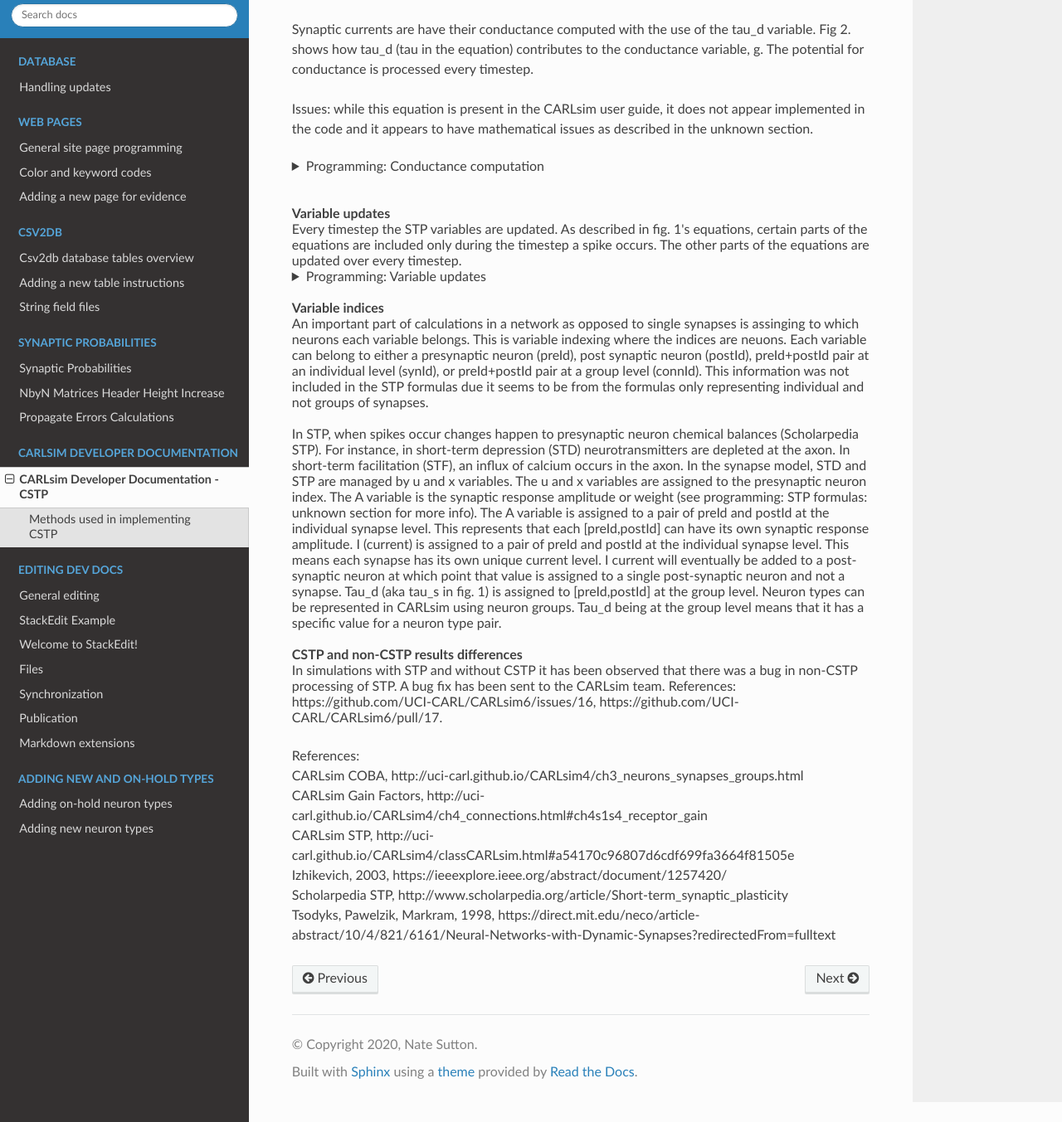
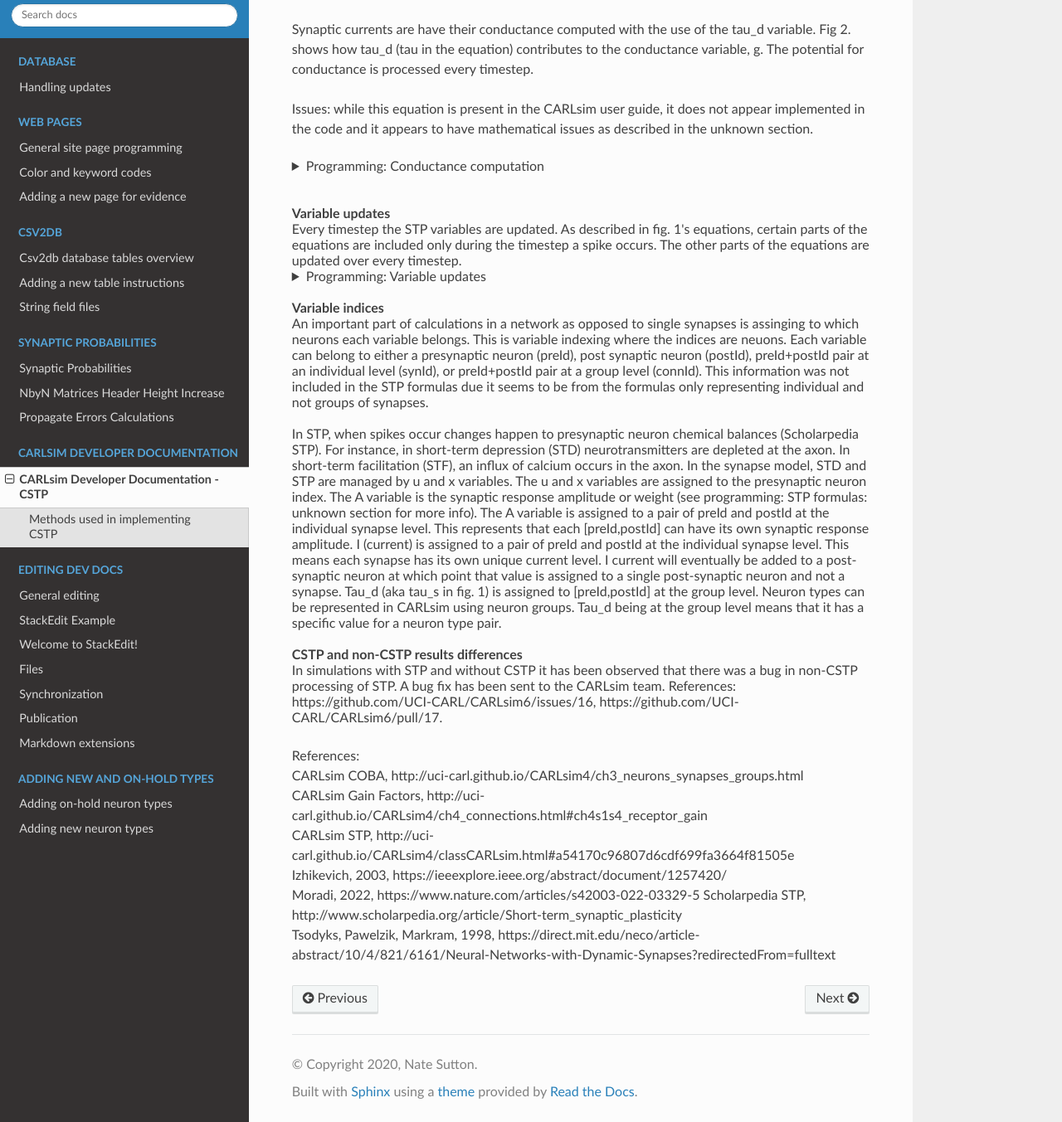
Before and after one commit to Hippocampome-Org/hco_dev_docs, a Sphinx documentation site: the page built from docs/csdevdocs/cstp.md, in a window 1280 px wide and 1400 px high, scrolled down 1403 px, cut to the strip 47-1400 px from the top of the window. Shown: the whole strip at 83% size. Built offline with Sphinx 7.4.7 and the Read the Docs theme 2.0.0, drawn with Linux system fonts in a browser that asks for light colours.

Commit message:
updated cstp doc description

```diff
--- a/docs/csdevdocs/cstp.md
+++ b/docs/csdevdocs/cstp.md
@@ -61,6 +61,7 @@ Eq. 1: Why "-u/tau_F" appears processed as "u*(1-(1/tau_F))"<br>
 Eq. 2: Why "(1-x)/tau_D" appears processed as "x+((1-x)/tau_D)"<br>
 Eq. 3: How dirac delta is processed because it is a subtraction and not multiplication. In the code comments it is listed as "* \delta" instead of "- \delta" which is on the CARLsim site's equations. The code uses a different formula then listed on the software's user guide? The source scholarpedia article has "* \delta" so I suspect this is just a variation or error in the user guide.<br>
 Eq. 3: The CARLsim user guide describes "A" as "A is the synaptic weight". However, the code in snn_manager.cpp, snn_gpu_module.cpp, and snn_cpu_module.cpp, processes A as "if stp_U > 0 then stp_A = 1/stp_U else stp_A = 1". stp_A represents synaptic weight? Why is stp_A set to inverted stp_U or 1? It is described as "scaling factor weighted" in comments and what does that mean? This is specific to "LN_I_CALC_TYPES" code. The source scholarpedia article appears to describe A as "the response amplitude that would be produced by total release of all the neurotransmitter". The reference article (Tsodyks, Pawelzik, Markram, 1998) describes A_se as the "absolute synaptic strength". Given there is another "wt" variable CARLsim uses for synaptic weight, it perhaps makes sense to consolidate the "A" and "wt" variables into one variable so that there are not two variables encoding synaptic strength.<br>
+Something perhaps important about A = 1/U is that this appears to serve the same function as g0 = g0 / U in (Moradi, 2022). In CARLsim code, g is processed as a conductance variable when the connect() function is called. It never has a timepoint 0, g0 = g0 / U, conversion that is seen in (Moradi, 2022)'s calculations. "A" being set to 1/U causes the same g/U calculation to be done during a synaptic spike update. Still, perhaps A could be combined with wt or renamed to something other than "synaptic strength", but this is perhaps the role it currently plays in calculations.<br>
 All eq.: Given that all equations in fig. 1 are derivatives, it is unclear where the source code solves for each variable's value for use in successive calculations in non-derivative form. For instance, u, x, and I, are all used in later calculations but where in the code are their values converted out of derivative form?<br>
 Note: NS has seen similar equation coding of Izhikevich model derivatives in pg. 3 code of (Izhikevich, 2003). Therefore, while it is unclear how it works, there seems to be evidence that derivatives processing can be computed in such a way. Izhikevich added processing of the derivative calculation twice per 1 ms timestep for "numerical stability" but perhaps that is optional. A point of confusion is that in Izhikevich's code, there is "value = value + derivative" for application of a value's derivative to the value. In the CARLsim code it appears it is just "value = derivative". It is unclear how the derivative is added to the value rather than the value just set to equal the derivative in the CARLsim code.<br><br>
 Potentially solved unknowns:<br>
@@ -120,5 +121,6 @@ CARLsim COBA, http://uci-carl.github.io/CARLsim4/ch3_neurons_synapses_groups.htm
 CARLsim Gain Factors, http://uci-carl.github.io/CARLsim4/ch4_connections.html#ch4s1s4_receptor_gain<br>
 CARLsim STP, http://uci-carl.github.io/CARLsim4/classCARLsim.html#a54170c96807d6cdf699fa3664f81505e<br>
 Izhikevich, 2003, https://ieeexplore.ieee.org/abstract/document/1257420/<br>
+Moradi, 2022, https://www.nature.com/articles/s42003-022-03329-5
 Scholarpedia STP, http://www.scholarpedia.org/article/Short-term_synaptic_plasticity<br>
 Tsodyks, Pawelzik, Markram, 1998, https://direct.mit.edu/neco/article-abstract/10/4/821/6161/Neural-Networks-with-Dynamic-Synapses?redirectedFrom=fulltext<br>
```
